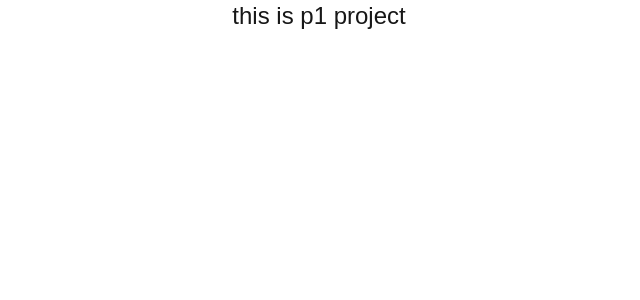
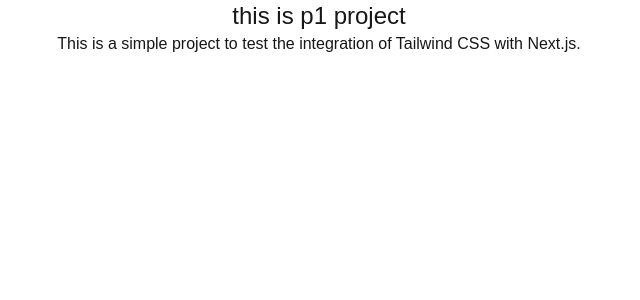
Before and after one commit to sameerbiradar200/p1, a Next.js app: page / in a window 1280 px wide. Shown: the top 300 px of the page, without its empty margins (321-961 px from the left). Built offline with nearby package versions, Linux system fonts and the light colour scheme.

Commit message:
added line in main page

```diff
--- a/src/app/page.tsx
+++ b/src/app/page.tsx
@@ -4,6 +4,7 @@
   return (
     <>
       <h1 className="text-2xl text-center content-center">this is p1 project</h1>
+        <p className="text-center">This is a simple project to test the integration of Tailwind CSS with Next.js.</p>
     </>
   );
 }
```
